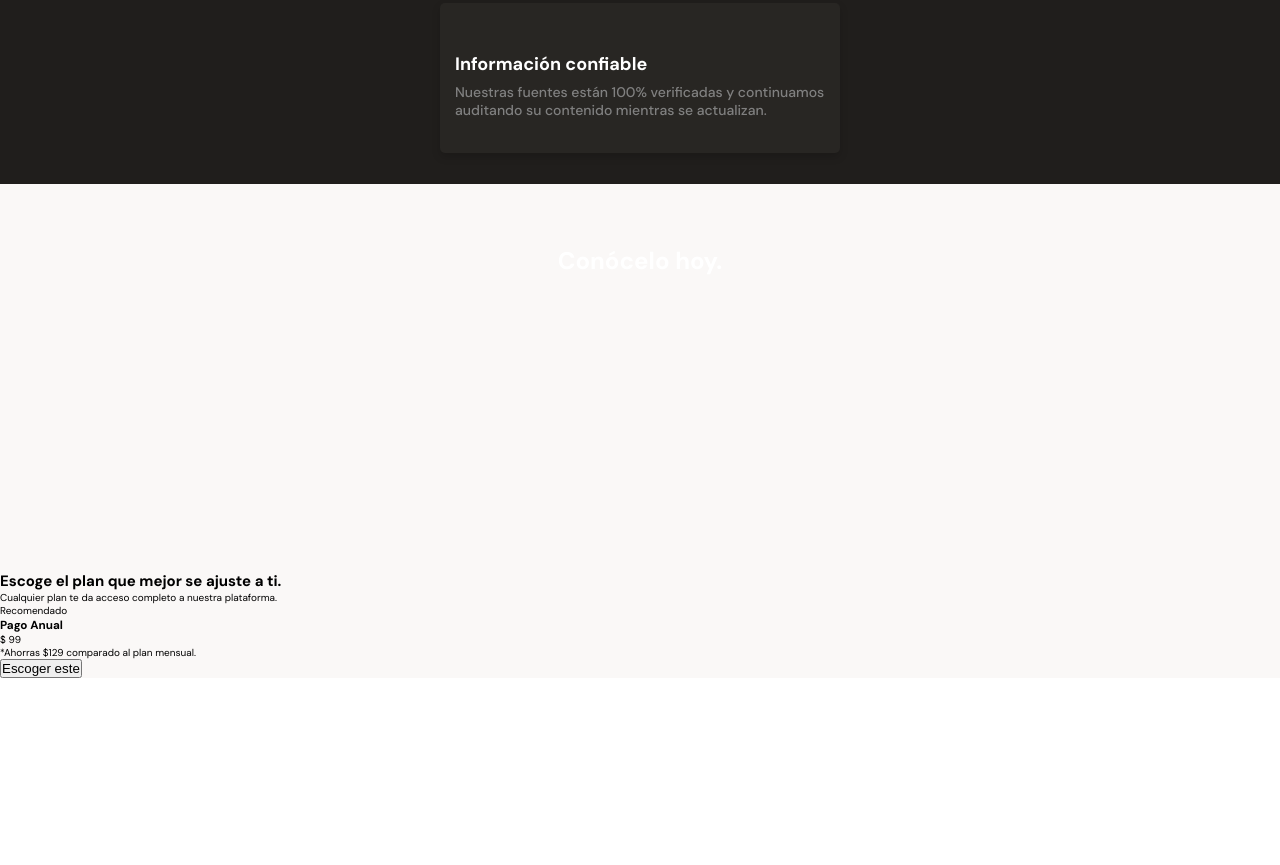
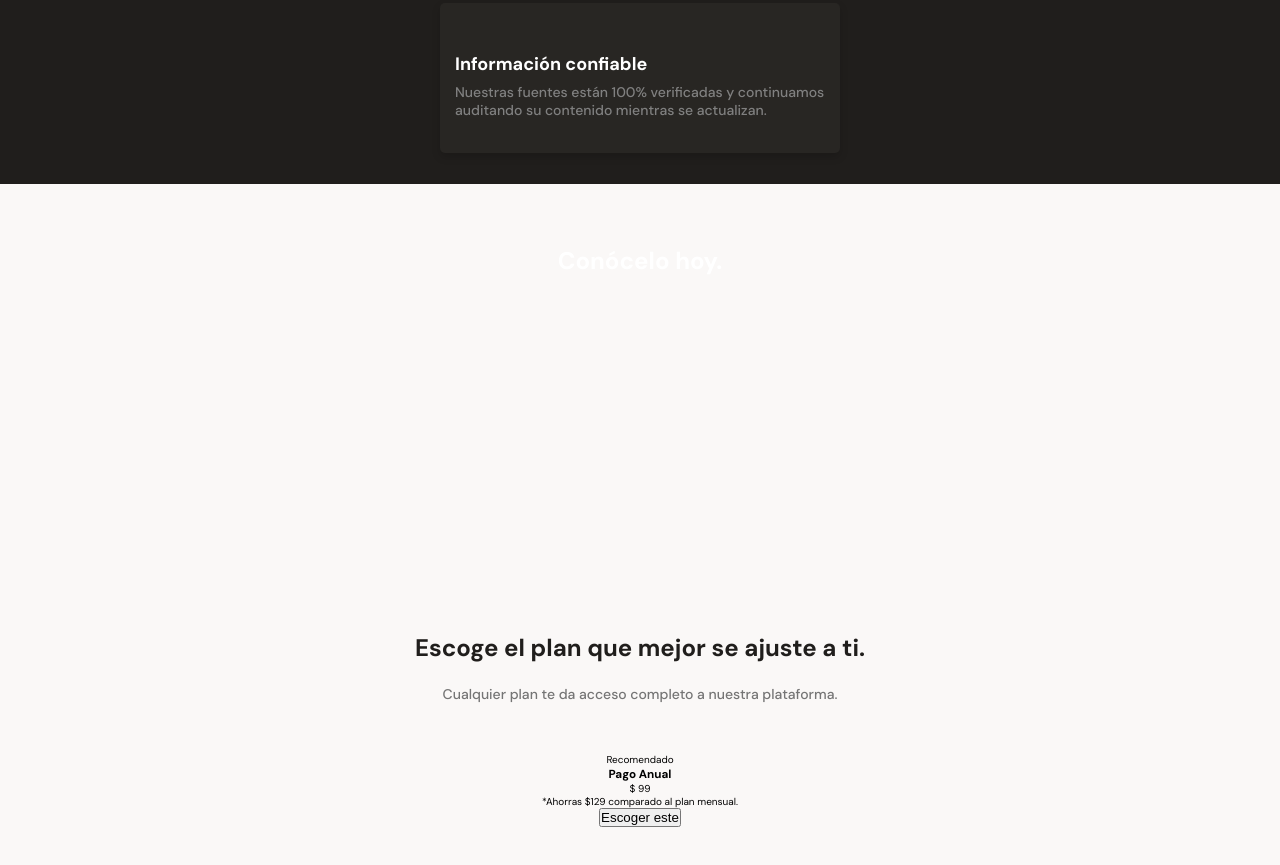
Before and after one commit to erickrsuarezr/MobileFirst, a plain HTML site: page index.html in a window 1280 px wide. Shown: the part 2153-3018 px from the top of the page. Before the commit the page ends 2831 px from the top, so only its background shows below. Drawn offline with Linux system fonts and the light colour scheme.

Commit message:
Estilos de letra de ultima sección

```diff
--- a/styles.css
+++ b/styles.css
@@ -412,3 +412,34 @@ main{
     line-height: 2.6rem;
     color: var(--just-white);
 }
+
+.main-plans-container{
+    width: 100%;
+    min-width: 32rem;
+    padding-bottom: 6.4rem;
+    text-align: center;
+}
+
+.plans--title{
+    width: 90%;
+    min-width: 28.8rem;
+    height: auto;
+    margin: 0 auto;
+    margin-bottom: 5rem;
+}
+
+.plans--title h2{
+    padding-top: 6.4rem;
+    font-size: 2.4rem;
+    line-height: 2.6rem;
+    font-weight: 700;
+    color: var(--warm-black);
+}
+
+.plans--title p{
+     padding-top: 2.4rem;
+     font-size: 1.4rem;
+     line-height: 1.8rem;
+     font-weight: 500;
+     color: #757575;
+}
```
